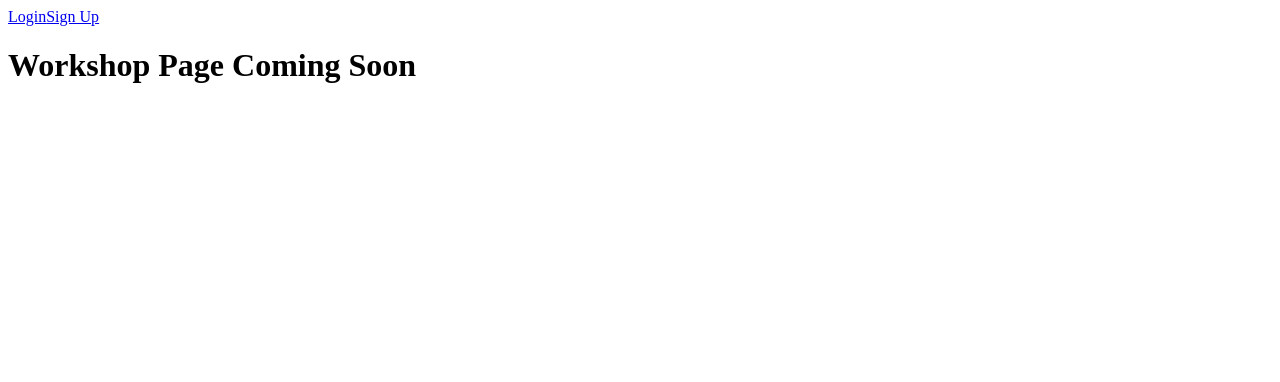
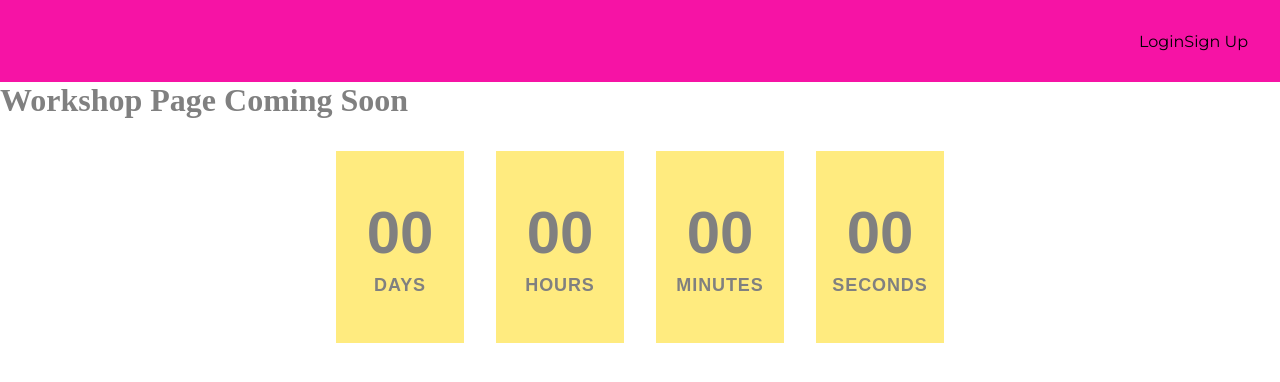
Before and after one commit to SheCodesAus/ping_penguins_frontend, a React (Vite) app: page /workshop in a window 1280 px wide. Shown: the top 382 px of the page. Built offline with nearby package versions, Linux system fonts and the light colour scheme; no server answers; a web font is replaced by a local one.

Commit message:
countdown timer

```diff
--- a/src/components/WorkshopPage/CountdownTimer.jsx
+++ b/src/components/WorkshopPage/CountdownTimer.jsx
@@ -0,0 +1,136 @@
+import React, { useState, useEffect } from 'react';
+import getBoard from '../../api/get-board';
+
+const styles = {
+  container: {
+    display: 'flex',
+    justifyContent: 'center',
+    alignItems: 'center',
+    padding: '2rem'
+  },
+  timerRow: {
+    display: 'flex',
+    flexDirection: 'row',
+    justifyContent: 'center',
+    alignItems: 'center'
+  },
+  timeUnit: {
+    position: 'relative',
+    width: '8rem',
+    height: '12rem',
+    margin: '0 1rem'
+  },
+  square: {
+    width: '100%',
+    height: '100%',
+    backgroundColor: '#ffeb7f',
+    position: 'relative'
+  },
+  content: {
+    position: 'absolute',
+    top: '50%',
+    left: '50%',
+    transform: 'translate(-50%, -50%)',
+    display: 'flex',
+    flexDirection: 'column',
+    alignItems: 'center',
+    width: '100%'
+  },
+  number: {
+    fontSize: '3.75rem',
+    fontWeight: 'bold',
+    fontFamily: 'Futura, sans-serif',
+    marginBottom: '0.5rem',
+    color: '#808080'
+  },
+  label: {
+    fontSize: '1.125rem',
+    fontWeight: 'bold',
+    textTransform: 'uppercase',
+    letterSpacing: '0.05em',
+    fontFamily: 'Futura, sans-serif',
+    color: '#808080'
+  }
+};
+
+const CountdownTimer = ({ boardId }) => {  // Accept boardId as a prop
+  const [timeLeft, setTimeLeft] = useState({
+    days: 0,
+    hours: 0,
+    minutes: 0,
+    seconds: 0
+  });
+  const [startDate, setStartDate] = useState(null);
+
+  // Fetch the start date from backend using existing getBoard function
+  useEffect(() => {
+    const fetchStartDate = async () => {
+      try {
+        const boardData = await getBoard(boardId);
+        if (boardData && boardData.date_start) {
+          setStartDate(new Date(boardData.date_start));
+        }
+      } catch (error) {
+        console.error('Error fetching start date:', error);
+      }
+    };
+
+    if (boardId) {
+      fetchStartDate();
+    }
+  }, [boardId]);
+
+  // Calculate time left once we have the start date
+  useEffect(() => {
+    if (!startDate) return;
+
+    const calculateTimeLeft = () => {
+      const difference = +startDate - +new Date();
+
+      if (difference > 0) {
+        setTimeLeft({
+          days: Math.floor(difference / (1000 * 60 * 60 * 24)),
+          hours: Math.floor((difference / (1000 * 60 * 60)) % 24),
+          minutes: Math.floor((difference / 1000 / 60) % 60),
+          seconds: Math.floor((difference / 1000) % 60)
+        });
+      } else {
+        // If the start date has passed
+        setTimeLeft({ days: 0, hours: 0, minutes: 0, seconds: 0 });
+      }
+    };
+
+    const timer = setInterval(calculateTimeLeft, 1000);
+    calculateTimeLeft();
+
+    return () => clearInterval(timer);
+  }, [startDate]);
+
+  const TimeUnit = ({ value, label }) => (
+    <div style={styles.timeUnit}>
+      <div style={styles.square}>
+        <div style={styles.content}>
+          <span style={styles.number}>
+            {String(value).padStart(2, '0')}
+          </span>
+          <span style={styles.label}>
+            {label}
+          </span>
+        </div>
+      </div>
+    </div>
+  );
+
+  return (
+    <div style={styles.container}>
+      <div style={styles.timerRow}>
+        <TimeUnit value={timeLeft.days} label="Days" />
+        <TimeUnit value={timeLeft.hours} label="Hours" />
+        <TimeUnit value={timeLeft.minutes} label="Minutes" />
+        <TimeUnit value={timeLeft.seconds} label="Seconds" />
+      </div>
+    </div>
+  );
+};
+
+export default CountdownTimer;
--- a/src/main.jsx
+++ b/src/main.jsx
@@ -8,6 +8,7 @@ import WorkshopPage from "./pages/WorkshopPage.jsx";
 import NavBar from "./components/NavBar.jsx";
 import { AuthProvider } from "./contexts/AuthProvider.jsx";
 import ErrorPage from "./pages/ErrorPage.jsx";
+import './style.css';
 
 const router = createBrowserRouter([
   {
--- a/src/pages/WorkshopPage.jsx
+++ b/src/pages/WorkshopPage.jsx
@@ -1,9 +1,13 @@
-import React from 'react';
+// import React from 'react';
+import CountdownTimer from '../components/WorkshopPage/CountdownTimer'
+
 
 const WorkshopPage = () => {
   return (
     <div>
       <h1>Workshop Page Coming Soon</h1>
+      <CountdownTimer boardId={"1"} />
+      {/* please add in UUID to link board route, instead of 1 */}
     </div>
   );
 };
```
Also changed, not shown: src/style.css (+10 -0 lines), src/api/get-board.js (line endings or trailing spaces).
